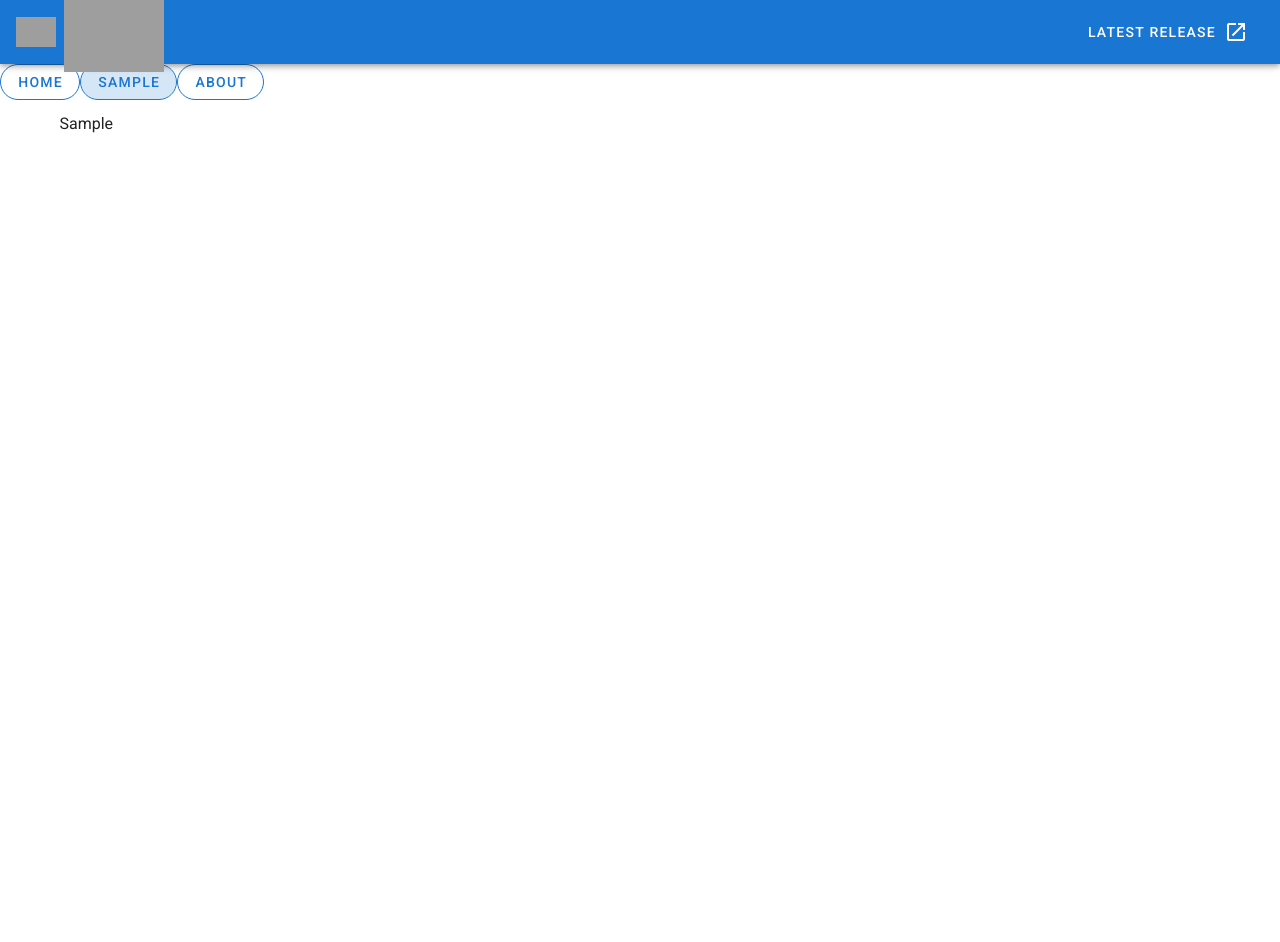
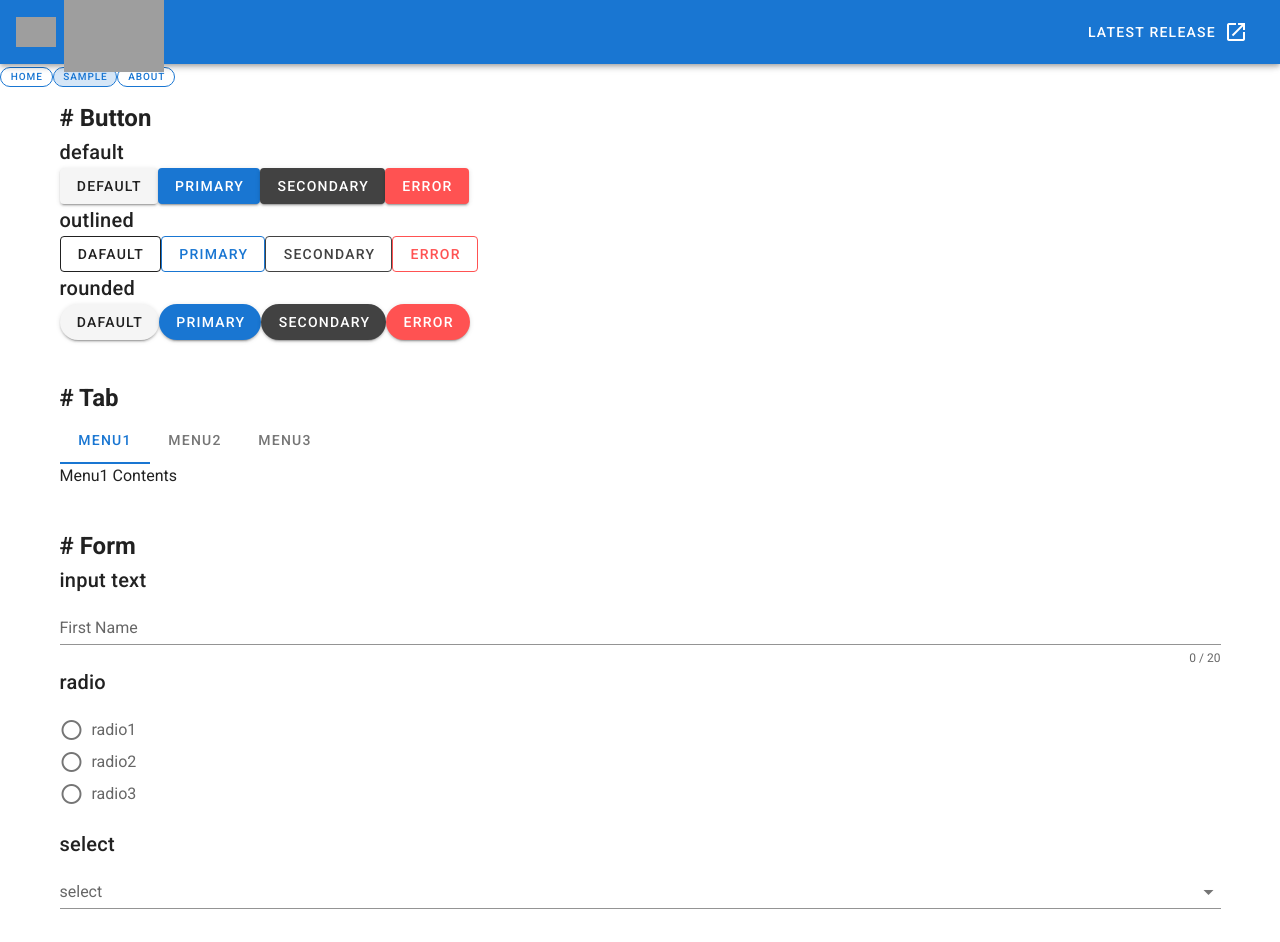
Before and after one commit to sonworks/spring-boot-vuejs, a Vue app in the folder frontend-vuetify/: page /#/Sample in a window 1280 px wide. Before the commit the page ends 800 px from the top, so only its background shows below. Built offline with nearby package versions, Linux system fonts and the light colour scheme; grey boxes are pictures that could not be loaded.

Commit message:
vuetify ui sample

```diff
--- a/frontend-vuetify/src/App.vue
+++ b/frontend-vuetify/src/App.vue
@@ -38,9 +38,9 @@
     </v-app-bar>
 
     <v-main>
-      <v-btn color="primary" rounded outlined flat to="/">Home</v-btn>
-      <v-btn color="primary" rounded outlined flat to="/Sample">Sample</v-btn>
-      <v-btn color="primary" rounded outlined flat to="/About">About</v-btn>
+      <v-btn color="primary" rounded outlined x-small flat to="/">Home</v-btn>
+      <v-btn color="primary" rounded outlined x-small flat to="/Sample">Sample</v-btn>
+      <v-btn color="primary" rounded outlined x-small flat to="/About">About</v-btn>
 
       <router-view />
     </v-main>
--- a/frontend-vuetify/src/pages/Sample.vue
+++ b/frontend-vuetify/src/pages/Sample.vue
@@ -1,5 +1,71 @@
 <template>
   <v-container>
-    Sample
+    <h2># Button</h2>
+    <h2 class="title">default</h2>
+    <v-btn>default</v-btn>
+    <v-btn color="primary">primary</v-btn>
+    <v-btn color="secondary">secondary</v-btn>
+    <v-btn color="error">error</v-btn>
+
+    <h2 class="title">outlined</h2>
+    <v-btn outlined>dafault</v-btn>
+    <v-btn color="primary" outlined>primary</v-btn>
+    <v-btn color="secondary" outlined>secondary</v-btn>
+    <v-btn color="error" outlined>error</v-btn>
+
+    <h2 class="title">rounded</h2>
+    <v-btn rounded>dafault</v-btn>
+    <v-btn color="primary" rounded>primary</v-btn>
+    <v-btn color="secondary" rounded>secondary</v-btn>
+    <v-btn color="error" rounded>error</v-btn>
+
+    <p>&nbsp;</p>
+    <h2># Tab</h2>
+    <v-tabs>
+      <v-tab :key="menu1">Menu1</v-tab>
+      <v-tab :key="menu2">Menu2</v-tab>
+      <v-tab :key="menu3">Menu3</v-tab>
+      <v-tab-item :key="menu1">Menu1 Contents</v-tab-item>
+      <v-tab-item :key="menu2">Menu2 Contents</v-tab-item>
+      <v-tab-item :key="menu3">Menu3 Contents</v-tab-item>
+    </v-tabs>
+
+    <p>&nbsp;</p>
+    <h2># Form</h2>
+    <h2 class="title">input text</h2>
+    <v-text-field
+      v-model="firstname"
+      :counter="20"
+      label="First Name"
+    ></v-text-field>
+    <h2 class="title">radio</h2>
+    <v-radio-group v-model="radios" :mandatory="false">
+      <v-radio label="radio1" value="radio1"></v-radio>
+      <v-radio label="radio2" value="radio2"></v-radio>
+      <v-radio label="radio3" value="radio3"></v-radio>
+    </v-radio-group>
+
+    <h2 class="title">select</h2>
+    <v-select
+      v-model="select"
+      item-text="label"
+      item-value="value"
+      :items="items"
+      label="select"
+    />
   </v-container>
 </template>
+
+<script>
+export default {
+  data () {
+    return {
+      items: [
+        { label: 'select1', value: 'select1' },
+        { label: 'select2', value: 'select2' },
+        { label: 'select3', value: 'select3' }
+      ]
+    }
+  }
+}
+</script>
```
